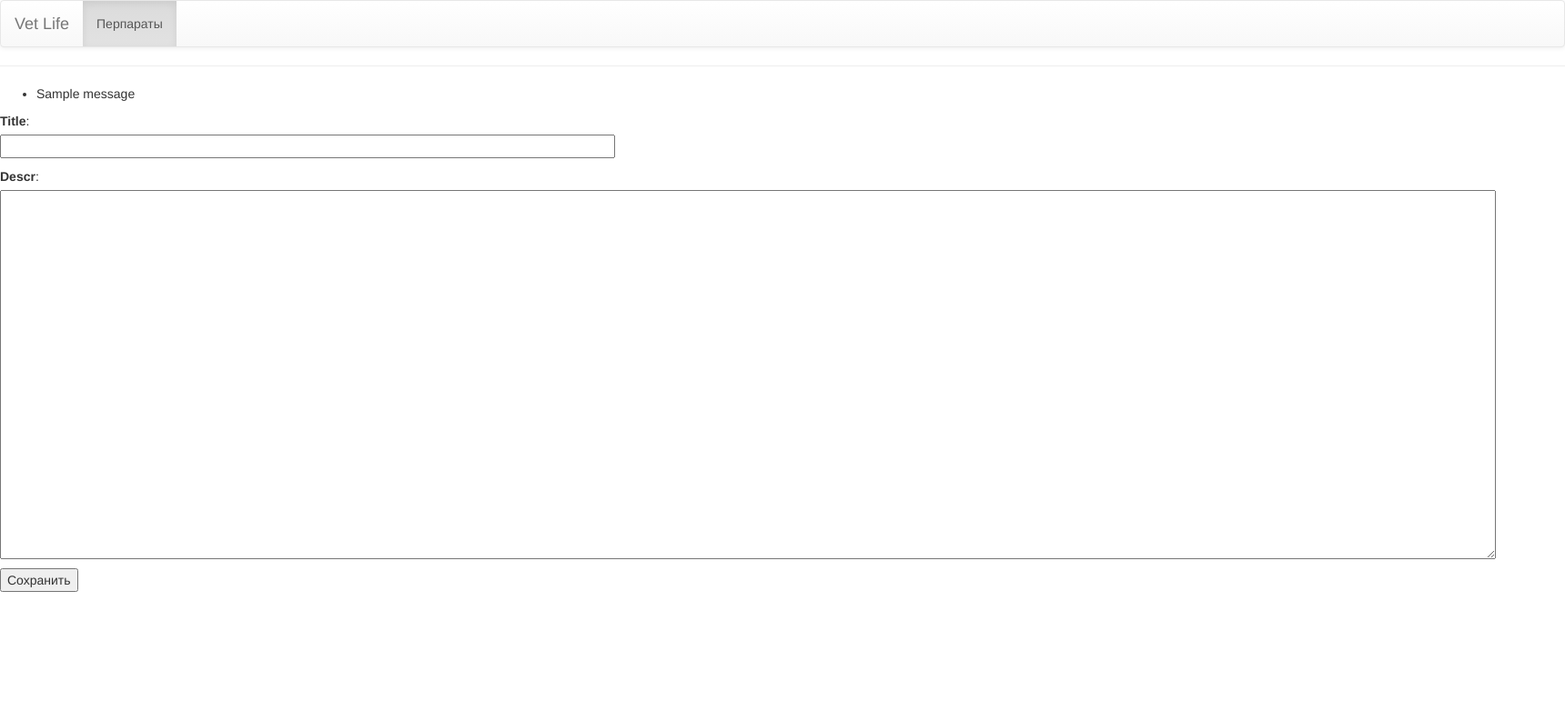
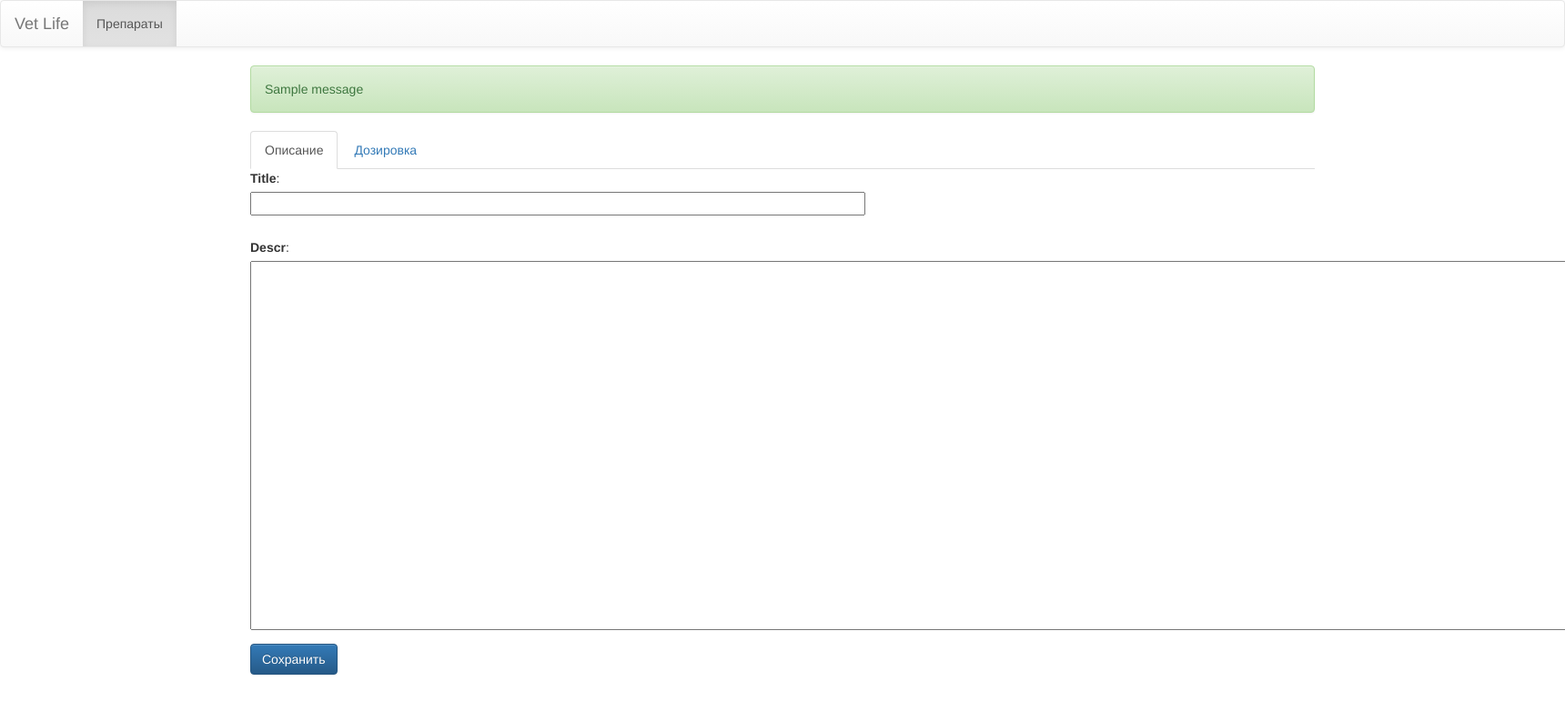
Before and after one commit to Klinskikh/VetLife, a Python web app: template templates/medicine/edit.html in a window 1720 px wide; the page is wider, and only the part inside the window is pictured. Shown: the top 782 px of that part at 91% size. Run offline with Jinja, Linux system fonts and the light colour scheme; the template is opened without the code that fills it: most values are stand-ins (such as "Sample title", 1, 10 or a date in 2020); one stand-in notice (Sample message) is shown; form fields are guessed from the names that the template uses.

Commit message:
Исправлена ошибка добавления препарата и улучшен дизайн

```diff
--- a/models/Dosage.py
+++ b/models/Dosage.py
@@ -1,3 +1,4 @@
+# -*- coding: utf-8 -*-
 from VetLife import db
 
 
@@ -8,7 +9,7 @@ class Dosage(db.Model):
     medicine_id = db.Column(db.Integer, db.ForeignKey('medicine.id'))
     medicine = db.relationship('Medicine', backref=db.backref('dosages', lazy='dynamic'))
     dosage_type_id = db.Column(db.Integer, db.ForeignKey('dosage_type.id'))
-    dosage_type = db.relationship('DosageType', backref=db.backref('dosages', lazy='dynamic'))
+    dosage_type = db.relationship('DosageType', backref=db.backref('dosages', lazy='dynamic'), info={'label': u'Наименование'})
     weight = db.Column(db.Integer)
     unit_id = db.Column(db.Integer, db.ForeignKey('unit.id'))
     unit = db.relationship('Unit', backref=db.backref('dosages', lazy='dynamic'))
--- a/templates/base.html
+++ b/templates/base.html
@@ -18,16 +18,18 @@
         | <a href="{{ url_for('logout') }}">Logout</a>
     {% endif %}
 </div>
-<hr>
+<div class="container">
+
+<div class="row">
 {% with messages = get_flashed_messages() %}
     {% if messages %}
-        <ul>
             {% for message in messages %}
-                <li>{{ message }} </li>
+                <div class="alert alert-success" role="alert">{{ message }}</div>
             {% endfor %}
-        </ul>
     {% endif %}
 {% endwith %}
+</div>
 {% block content %}{% endblock %}
+</div>
 </body>
 </html>
--- a/templates/medicine/edit.html
+++ b/templates/medicine/edit.html
@@ -1,16 +1,37 @@
 <!-- extend from base layout -->
 {% extends "base.html" %}
 {% block content %}
-<form action="" method="post" name="login">
-    {{form.hidden_tag()}}
+    <div class="row">
+        <ul class="nav nav-tabs">
+            <li role="presentation" class="active"><a data-toggle="tab" href="#tab1">Описание</a></li>
+            <li role="presentation" class=""><a data-toggle="tab" href="#tab2">Дозировка</a></li>
+        </ul>
+    </div>
+    <div class="row">
+        <div class="tab-content" id="tabcontent">
+            <div id="tab1" class="tab-pane fade in active">
+                <div class="col-xs-12 col-sm-6 col-md-8">
+                <form action="" method="post" name="login" class="form-horizontal">
+                    {{ form.hidden_tag() }}
+                    <div class="form-group">
                         <p>
                         {{ form.title.label }}:<br>
-        {{form.title(size=80)}}<br>
+                        {{ form.title(size=80) }}<br>
                         </p>
-    <p>
+                    </div>
+                    <div class="form-group">
                         {{ form.descr.label }}:<br>
                         {{ form.descr(rows=20, cols=200) }}<br>
-    </p>
-    <p><input type="submit" value="Сохранить"></p>
+                    </div>
+                    <div class="form-group">
+                        <button type="submit" class="btn btn-primary">Сохранить</button>
+                    </div>
                 </form>
+</div>
+            </div>
+
+            <div id="tab2" class="tab-pane fade">
+            </div>
+        </div>
+    </div>
 {% endblock %}
--- a/templates/navbar.html
+++ b/templates/navbar.html
@@ -12,7 +12,7 @@
         </div>
         <div id="navbar" class="navbar-collapse collapse">
             <ul class="nav navbar-nav">
-                <li class="active"><a href="medicine">Перпараты</a></li>
+                <li class="active"><a href="medicine">Препараты</a></li>
             </ul>
         </div><!--/.nav-collapse -->
     </div><!--/.container-fluid -->
--- a/views/medicine.py
+++ b/views/medicine.py
@@ -28,6 +28,7 @@ def medicine_list():
     ctx = dict(medicines=medicines, title=u'Препараты')
     return render_template('medicine/list.html', **ctx)
 
+
 @app.route('/medicineadd', methods=['GET', 'POST'])
 def medicine_add():
     medicine = Medicine()
@@ -39,7 +40,7 @@ def medicine_add():
                 db.session.add(medicine)
                 db.session.commit()
                 flash(u"Сохранено")
-                return redirect(url_for("medicine"))
+                return redirect(url_for('medicine_list'))
     return render_template('medicine/edit.html',
                            title=u'Лекарства',
                            form=form)
```
Also changed, not shown: templates/dosage/edit.html (added, +10 -0 lines), templates/dosage/list.html (added, +15 -0 lines). Lines whose indentation alone changed are shown as unchanged.
